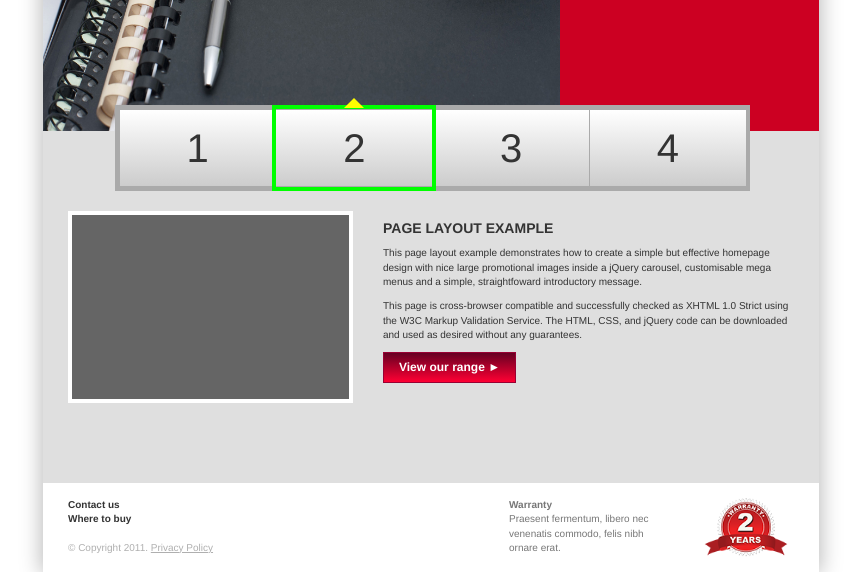
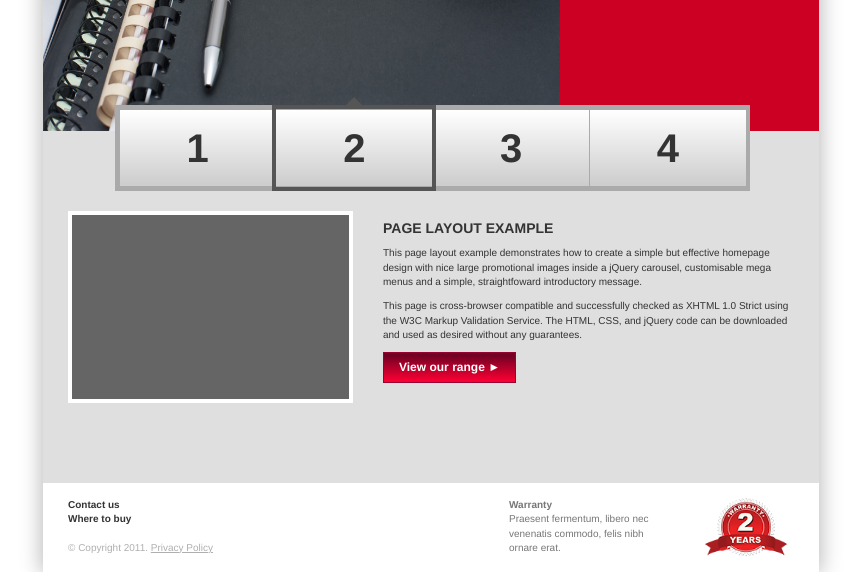
Before and after one commit to Rixuel/Seedlify-technical-exercise, a plain HTML site: page index.html in a window 1280 px wide. Shown: the part 299-871 px from the top of the page, without its empty margins (209-1070 px from the left). Drawn offline with Linux system fonts and the light colour scheme.

Commit message:
commit carousel

```diff
--- a/css/style.css
+++ b/css/style.css
@@ -152,6 +152,7 @@ img {
     background: linear-gradient(#FFF, #CCC); /* Standard syntax */
 
     font-size: 4.0em;
+    font-weight: bold;
     width: 158px;
     height: 78px;
     border-radius: 0;
@@ -160,25 +161,19 @@ img {
 
     margin: 0 -2px 0 -2px;
     padding-top: 10px;
-
-    /*display: table-cell;
-    vertical-align: middle; /*middle centred*/
 }
 .carousel-indicators > li.active {
-    /*outline-color: #0f0;
-    outline-style: solid;
-    outline-width: 4px;*/
     position: relative;
 }
 .carousel-indicators > li.active:after {
     content: "";
     position: absolute;
-    top: -12px;
+    top: -13px;
     left: 68px;
 
     border-left: 10px solid transparent;
     border-right: 10px solid transparent;
-    border-bottom: 10px solid #FF0;
+    border-bottom: 10px solid #555;
 
     z-index: 1;
 }
@@ -191,6 +186,6 @@ img {
     width: 164px;
     height: 86px;
 
-    border: 4px solid #0F0;
+    border: 4px solid #555;
     z-index: 1;
 }
```
